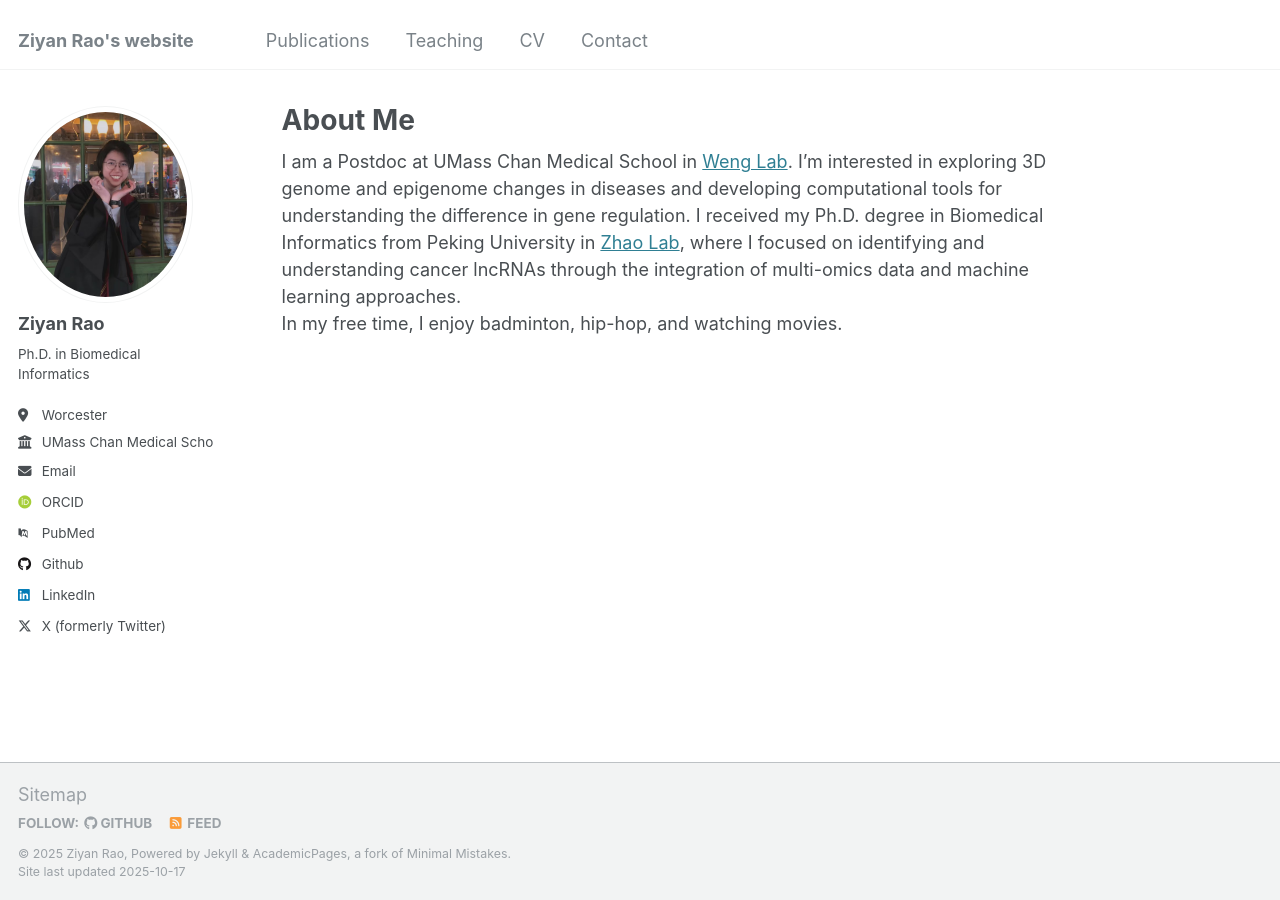
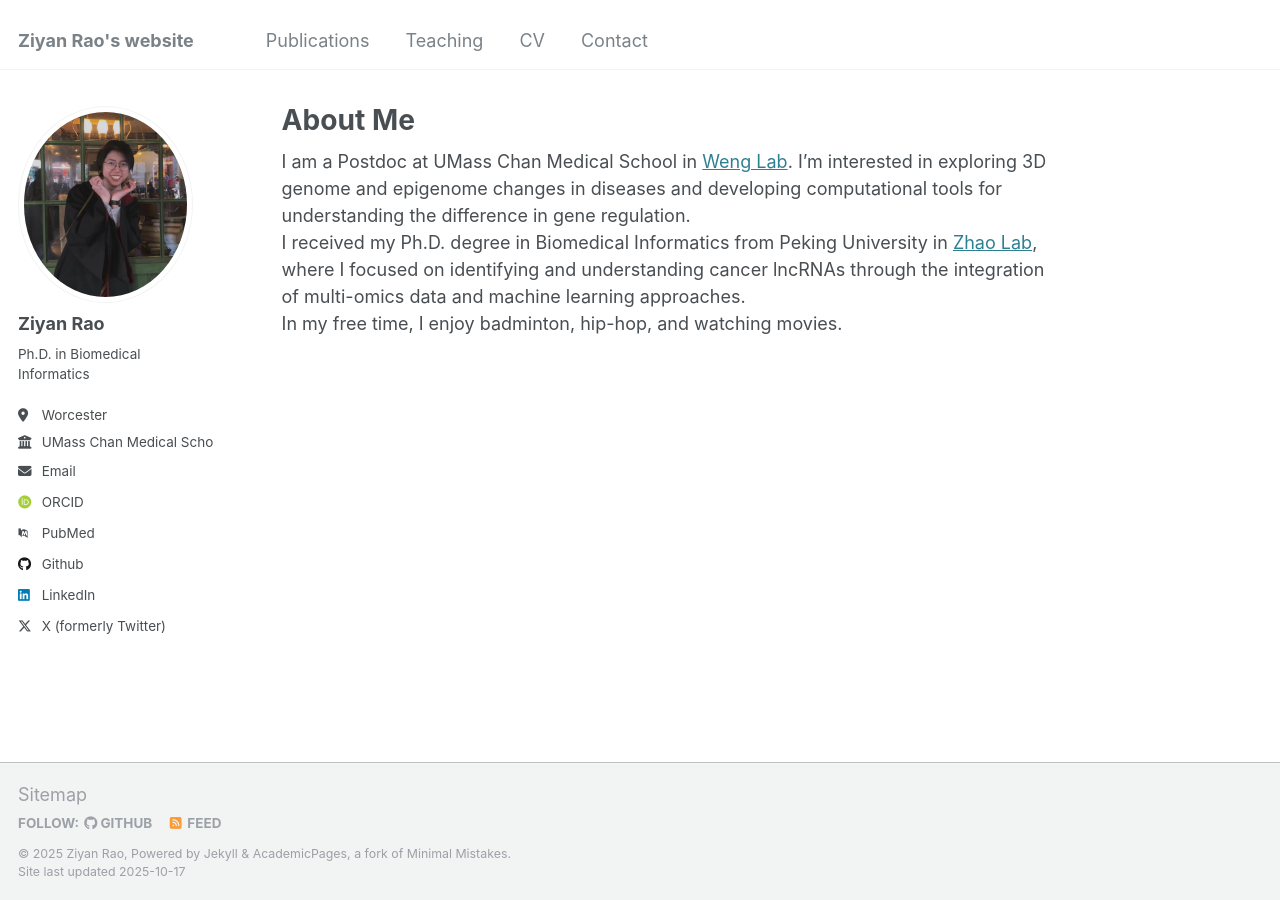
Before and after one commit to starrzy/starrzy.github.io, a Jekyll site: the page built from _pages/about.md, in a window 1280 px wide. Built offline with Jekyll 4.4.1, drawn with Linux system fonts in a browser that asks for light colours; some web fonts are replaced.

```diff
--- a/_pages/about.md
+++ b/_pages/about.md
@@ -7,7 +7,7 @@ redirect_from:
   - /about.html
 ---
 
-I am a Postdoc at UMass Chan Medical School in [Weng Lab](https://www.umassmed.edu/zlab/). I'm interested in exploring 3D genome and epigenome changes in diseases and developing computational tools for understanding the difference in gene regulation.
+I am a Postdoc at UMass Chan Medical School in [Weng Lab](https://www.umassmed.edu/zlab/). I'm interested in exploring 3D genome and epigenome changes in diseases and developing computational tools for understanding the difference in gene regulation. \
 I received my Ph.D. degree in Biomedical Informatics from Peking University in [Zhao Lab](https://www.labxing.com/med.bio_zhao), where I focused on identifying and understanding cancer lncRNAs through the integration of multi-omics data and machine learning approaches. \
 In my free time, I enjoy badminton, hip-hop, and watching movies.
 
```
